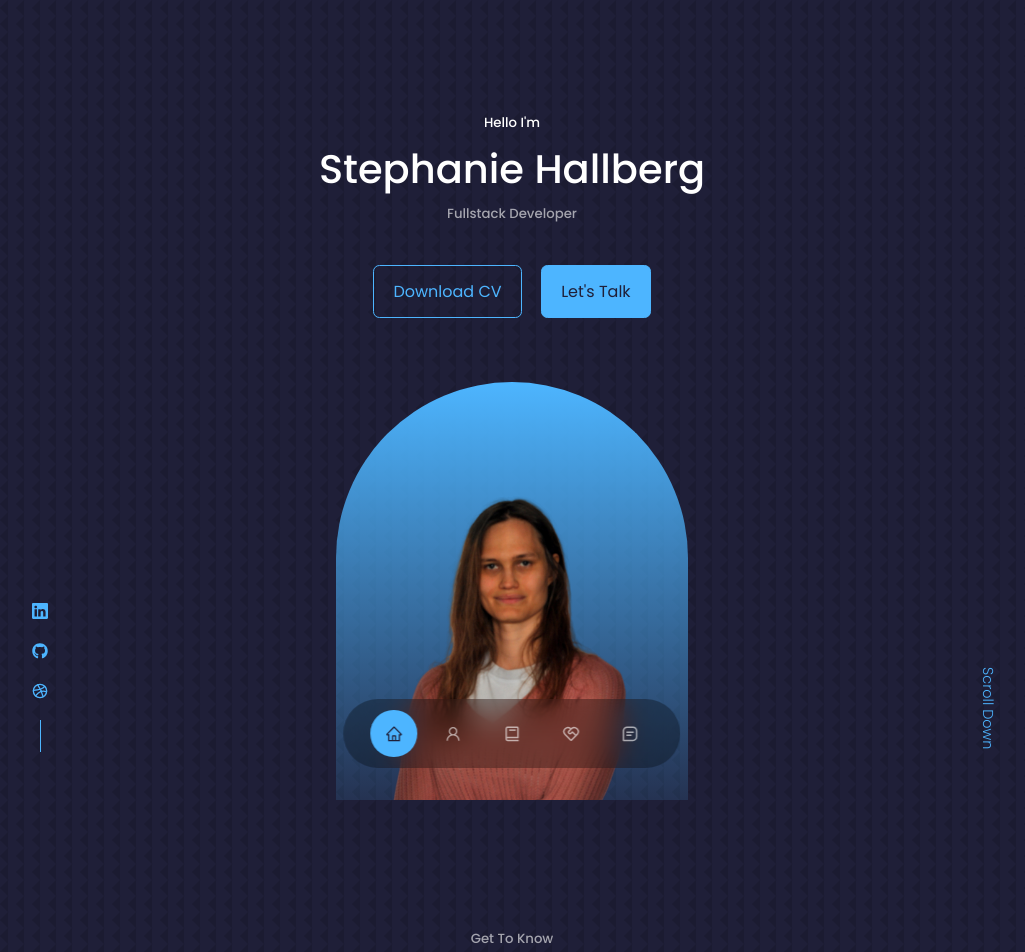
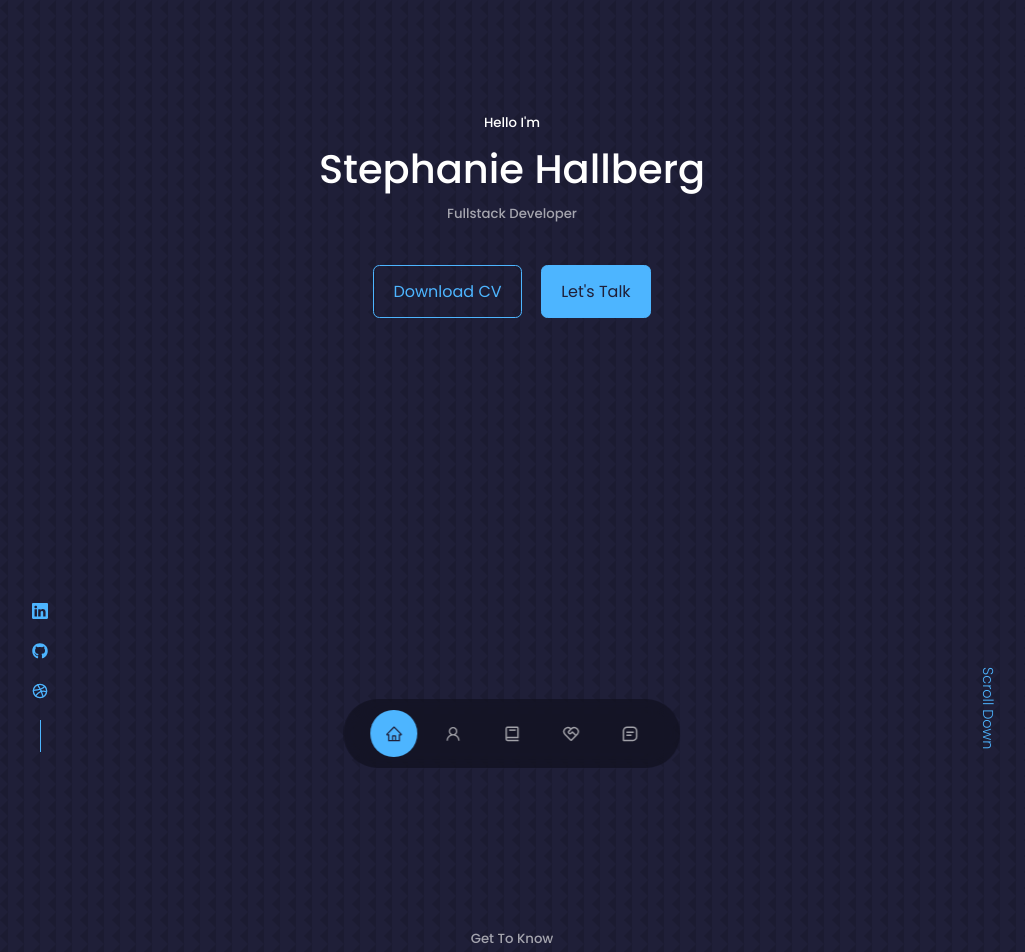
Before and after one commit to stephyswe/react-portfolio, a React (Create React App) app: page / in a window 1280 px wide. Shown: the top 952 px of the page, without its empty margins (128-1153 px from the left). Built offline with nearby package versions, Linux system fonts and the light colour scheme.

Commit message:
feat(update)

```diff
--- a/src/components/header/Header.jsx
+++ b/src/components/header/Header.jsx
@@ -1,8 +1,8 @@
-import React from 'react'
-import './header.css'
-import CTA from './CTA'
-import ME from '../../assets/me-first.png'
-import HeaderSocial from './HeaderSocials'
+import React from "react";
+import "./header.css";
+import CTA from "./CTA";
+import ME from "../../assets/me-first.png";
+import HeaderSocial from "./HeaderSocials";
 
 const Header = () => {
   return (
@@ -14,14 +14,12 @@ const Header = () => {
         <CTA />
         <HeaderSocial />
 
-        <div className="me">
-          <img src={ME} alt="me" />
-        </div>
-
-        <a href="#contact" className='scroll__down'>Scroll Down</a>
+        <a href="#contact" className="scroll__down">
+          Scroll Down
+        </a>
       </div>
     </header>
-  )
-}
+  );
+};
 
-export default Header
+export default Header;
```
